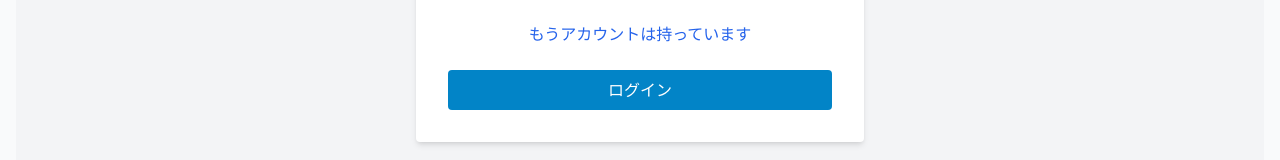
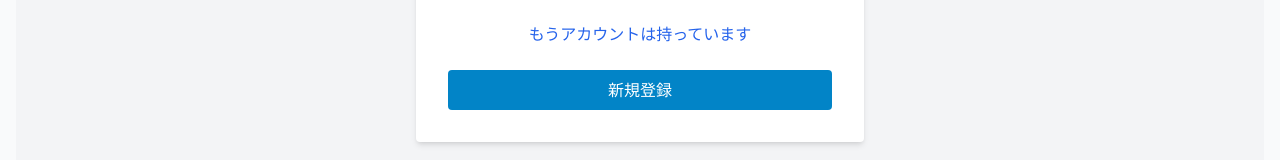
Before and after one commit to IkedasanNoMusoudo/taityoDo, a React (Vite) app: page /register in a window 1280 px wide. Shown: the part 568-728 px from the top of the page. Built offline with nearby package versions, Linux system fonts and the light colour scheme.

Commit message:
細かい修正

```diff
--- a/src/components/Registerpage.tsx
+++ b/src/components/Registerpage.tsx
@@ -64,7 +64,7 @@ const RegisterPage = () => {
           type="submit"
           className="w-full bg-sky-600 text-white py-2 rounded hover:bg-sky-700 transition"
         >
-          ログイン
+          新規登録
         </button>
       </form>
     </div>
```
Also changed, not shown: 1 other file (tests, documents, lock files or other folders).
